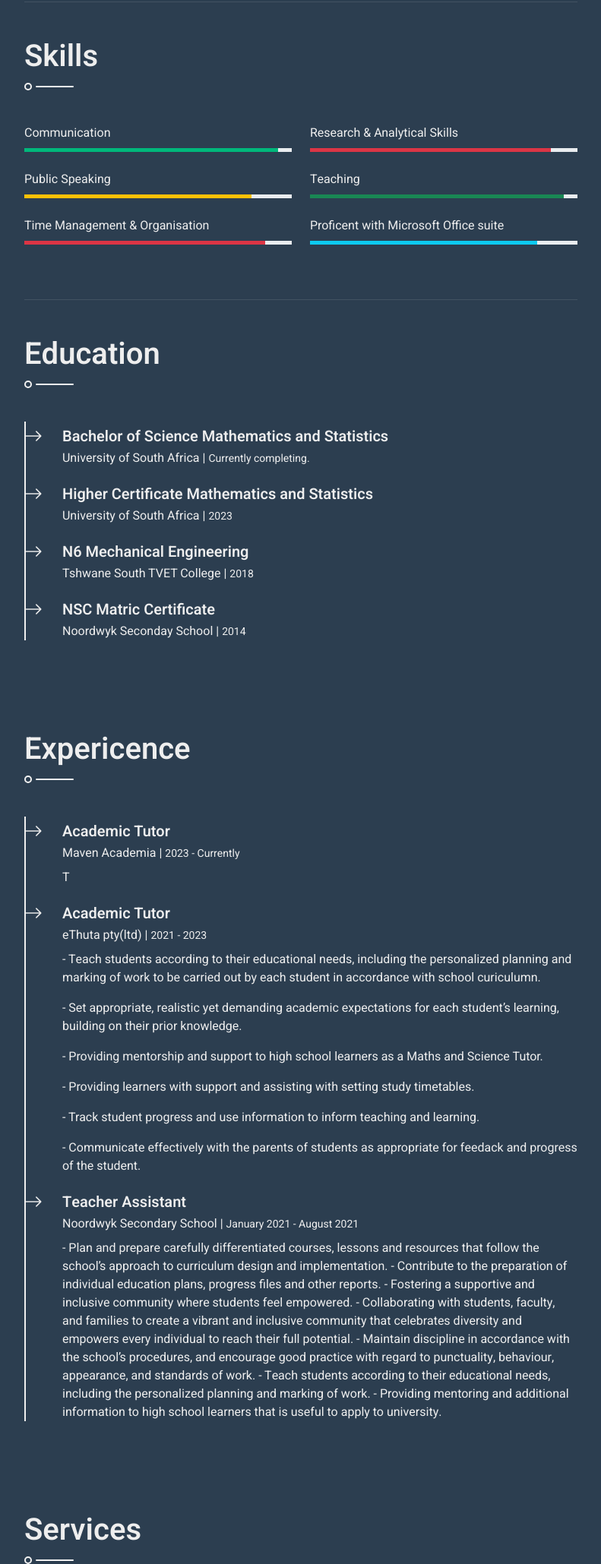
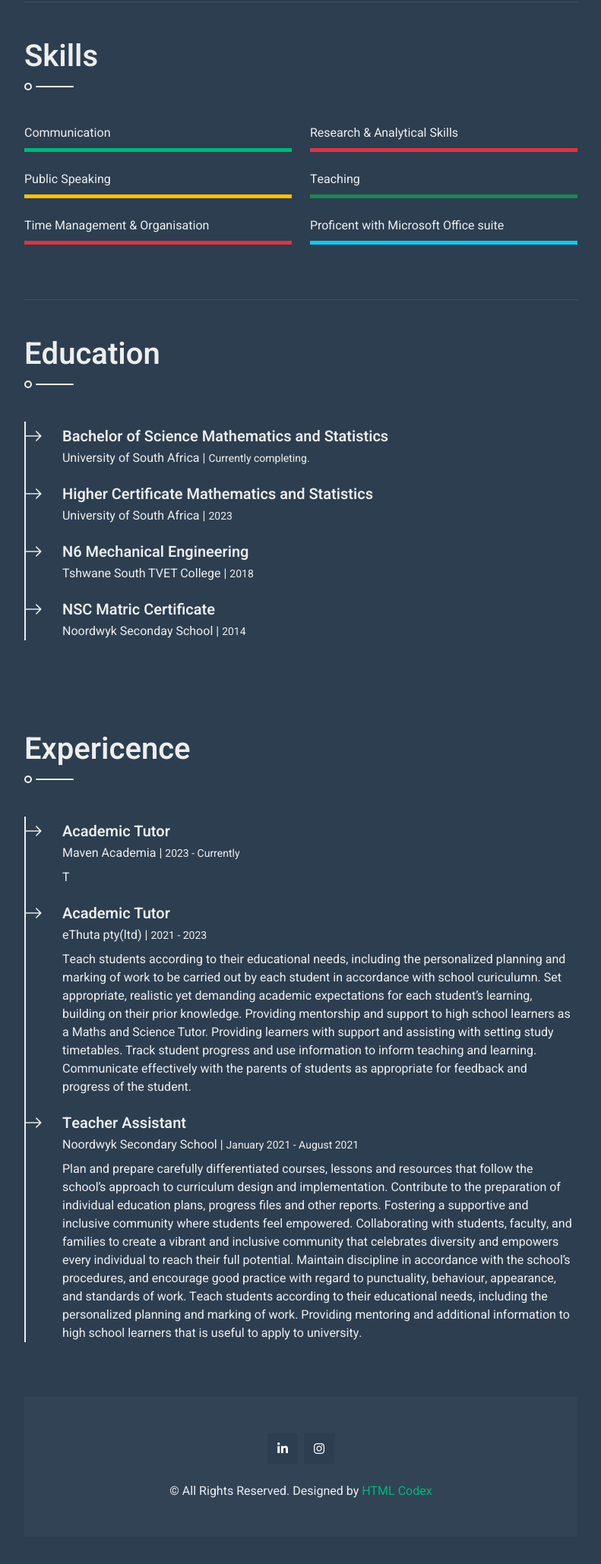
Before and after one commit to NtsakoKwinika/kwinikantsako, a plain HTML site: page index.html in a window 1280 px wide. Shown: the part 630-2689 px from the top of the page at 76% size, without its empty margins (438-1229 px from the left). After the commit the page ends 2653 px from the top, so only its background shows below. Drawn offline with nearby package versions, Linux system fonts and the light colour scheme.

Commit message:
Update index.html

```diff
--- a/index.html
+++ b/index.html
@@ -94,7 +94,7 @@
                                         <p class="mb-2">Communication</p>
                                     </div>
                                     <div class="progress">
-                                        <div class="progress-bar bg-primary" role="progressbar" aria-valuenow="95" aria-valuemin="0" aria-valuemax="100"></div>
+                                        <div class="progress-bar bg-primary" role="progressbar" aria-valuenow="100" aria-valuemin="0" aria-valuemax="100"></div>
                                     </div>
                                 </div>
                                 <div class="skill mb-4">
@@ -102,7 +102,7 @@
                                         <p class="mb-2">Public Speaking</p>
                                     </div>
                                     <div class="progress">
-                                        <div class="progress-bar bg-warning" role="progressbar" aria-valuenow="85" aria-valuemin="0" aria-valuemax="100"></div>
+                                        <div class="progress-bar bg-warning" role="progressbar" aria-valuenow="100" aria-valuemin="0" aria-valuemax="100"></div>
                                     </div>
                                 </div>
                                 <div class="skill mb-4">
@@ -110,7 +110,7 @@
                                         <p class="mb-2">Time Management & Organisation</p>
                                     </div>
                                     <div class="progress">
-                                        <div class="progress-bar bg-danger" role="progressbar" aria-valuenow="90" aria-valuemin="0" aria-valuemax="100"></div>
+                                        <div class="progress-bar bg-danger" role="progressbar" aria-valuenow="100" aria-valuemin="0" aria-valuemax="100"></div>
                                     </div>
                                 </div>
                             </div>
@@ -120,7 +120,7 @@
                                         <p class="mb-2">Research & Analytical Skills</p>
                                     </div>
                                     <div class="progress">
-                                        <div class="progress-bar bg-danger" role="progressbar" aria-valuenow="90" aria-valuemin="0" aria-valuemax="100"></div>
+                                        <div class="progress-bar bg-danger" role="progressbar" aria-valuenow="100" aria-valuemin="0" aria-valuemax="100"></div>
                                     </div>
                                 </div>
                                 <div class="skill mb-4">
@@ -128,7 +128,7 @@
                                         <p class="mb-2">Teaching</p>
                                     </div>
                                     <div class="progress">
-                                        <div class="progress-bar bg-success" role="progressbar" aria-valuenow="95" aria-valuemin="0" aria-valuemax="100"></div>
+                                        <div class="progress-bar bg-success" role="progressbar" aria-valuenow="100" aria-valuemin="0" aria-valuemax="100"></div>
                                     </div>
                                 </div>
                                 <div class="skill mb-4">
@@ -136,7 +136,7 @@
                                         <p class="mb-2">Proficent with Microsoft Office suite</p>
                                     </div>
                                     <div class="progress">
-                                        <div class="progress-bar bg-info" role="progressbar" aria-valuenow="85" aria-valuemin="0" aria-valuemax="100"></div>
+                                        <div class="progress-bar bg-info" role="progressbar" aria-valuenow="100" aria-valuemin="0" aria-valuemax="100"></div>
                                     </div>
                                 </div>
                             </div>
@@ -186,64 +186,28 @@
                                 <span class="bi bi-arrow-right fs-4 text-light position-absolute" style="top: -5px; left: -50px;"></span>
                                 <h5 class="mb-1">Academic Tutor</h5>
                                 <p class="mb-2">eThuta pty(ltd) | <small>2021 - 2023</small></p>
-								<p> - Teach students according to their educational needs, including the personalized planning and marking of work to be carried out by each student in accordance with school curiculumn.</p>
-								<p>	- Set appropriate, realistic yet demanding academic expectations for each student’s learning, building on their prior knowledge.</p>
-								<p>	- Providing mentorship and support to high school learners as a Maths and Science Tutor.</p>
-								<p>	- Providing learners with support and assisting with setting study timetables.</p>
-								<p>	- Track student progress and use information to inform teaching and learning.</p>
-								<P>	- Communicate effectively with the parents of students as appropriate for feedack and progress of the student.</p>
+								<p>Teach students according to their educational needs, including the personalized planning and marking of work to be carried out by each student in accordance with school curiculumn.
+									Set appropriate, realistic yet demanding academic expectations for each student’s learning, building on their prior knowledge.
+									Providing mentorship and support to high school learners as a Maths and Science Tutor.
+									Providing learners with support and assisting with setting study timetables.
+									Track student progress and use information to inform teaching and learning.
+									Communicate effectively with the parents of students as appropriate for feedback and progress of the student.</p>
                             </div>
                             <div class="position-relative mb-4">
                                 <span class="bi bi-arrow-right fs-4 text-light position-absolute" style="top: -5px; left: -50px;"></span>
                                 <h5 class="mb-1">Teacher Assistant</h5>
                                 <p class="mb-2">Noordwyk Secondary School | <small> January 2021 - August 2021</small></p>
-                                <p>- Plan and prepare carefully differentiated courses, lessons and resources that follow the school’s approach to curriculum design and implementation.
-									- Contribute to the preparation of individual education plans, progress files and other reports.
-									- Fostering a supportive and inclusive community where students feel empowered.
-									- Collaborating with students, faculty, and families to create a vibrant and inclusive community that celebrates diversity and empowers every individual to reach their full potential.
-									- Maintain discipline in accordance with the school’s procedures, and encourage good practice with regard to punctuality, behaviour, appearance, and standards of work.
-									- Teach students according to their educational needs, including the personalized planning and marking of work.
-									- Providing mentoring and additional information to high school learners that is useful to apply to university.</p>
+                                <p>Plan and prepare carefully differentiated courses, lessons and resources that follow the school’s approach to curriculum design and implementation.
+									Contribute to the preparation of individual education plans, progress files and other reports.
+									Fostering a supportive and inclusive community where students feel empowered.
+									Collaborating with students, faculty, and families to create a vibrant and inclusive community that celebrates diversity and empowers every individual to reach their full potential.
+									Maintain discipline in accordance with the school’s procedures, and encourage good practice with regard to punctuality, behaviour, appearance, and standards of work.
+									Teach students according to their educational needs, including the personalized planning and marking of work.
+									Providing mentoring and additional information to high school learners that is useful to apply to university.</p>
                             </div>
                         </div>
                     </section>
                     <!-- Expericence End -->
-
-                    <!-- Services Start -->
-                    <section class="py-5 border-bottom wow fadeInUp" data-wow-delay="0.1s">
-                        <h1 class="title pb-3 mb-5">Services</h1>
-                        <div class="row g-4">
-                            <div class="col-md-6">
-                                <div class="service-item">
-                                    <i class="fa fa-2x fa-laptop-code mx-auto mb-4"></i>
-                                    <h5 class="mb-2">Web Design</h5>
-                                    <p class="mb-0">Justo sit justo eos amet tempor amet clita amet ipsum eos elitr. Amet lorem lorem lorem est amet labore</p>
-                                </div>
-                            </div>
-                            <div class="col-md-6">
-                                <div class="service-item">
-                                    <i class="fab fa-2x fa-android mx-auto mb-4"></i>
-                                    <h5 class="mb-2">Apps Development</h5>
-                                    <p class="mb-0">Justo sit justo eos amet tempor amet clita amet ipsum eos elitr. Amet lorem lorem lorem est amet labore</p>
-                                </div>
-                            </div>
-                            <div class="col-md-6">
-                                <div class="service-item">
-                                    <i class="fa fa-2x fa-search mx-auto mb-4"></i>
-                                    <h5 class="mb-2">SEO</h5>
-                                    <p class="mb-0">Justo sit justo eos amet tempor amet clita amet ipsum eos elitr. Amet lorem lorem lorem est amet labore</p>
-                                </div>
-                            </div>
-                            <div class="col-md-6">
-                                <div class="service-item">
-                                    <i class="fa fa-2x fa-edit mx-auto mb-4"></i>
-                                    <h5 class="mb-2">Content Creating</h5>
-                                    <p class="mb-0">Justo sit justo eos amet tempor amet clita amet ipsum eos elitr. Amet lorem lorem lorem est amet labore</p>
-                                </div>
-                            </div>
-                        </div>
-                    </section>
-                    <!-- Services End -->
 
                     <!-- Footer Start -->
                     <section class="wow fadeIn" data-wow-delay="0.1s">
```
